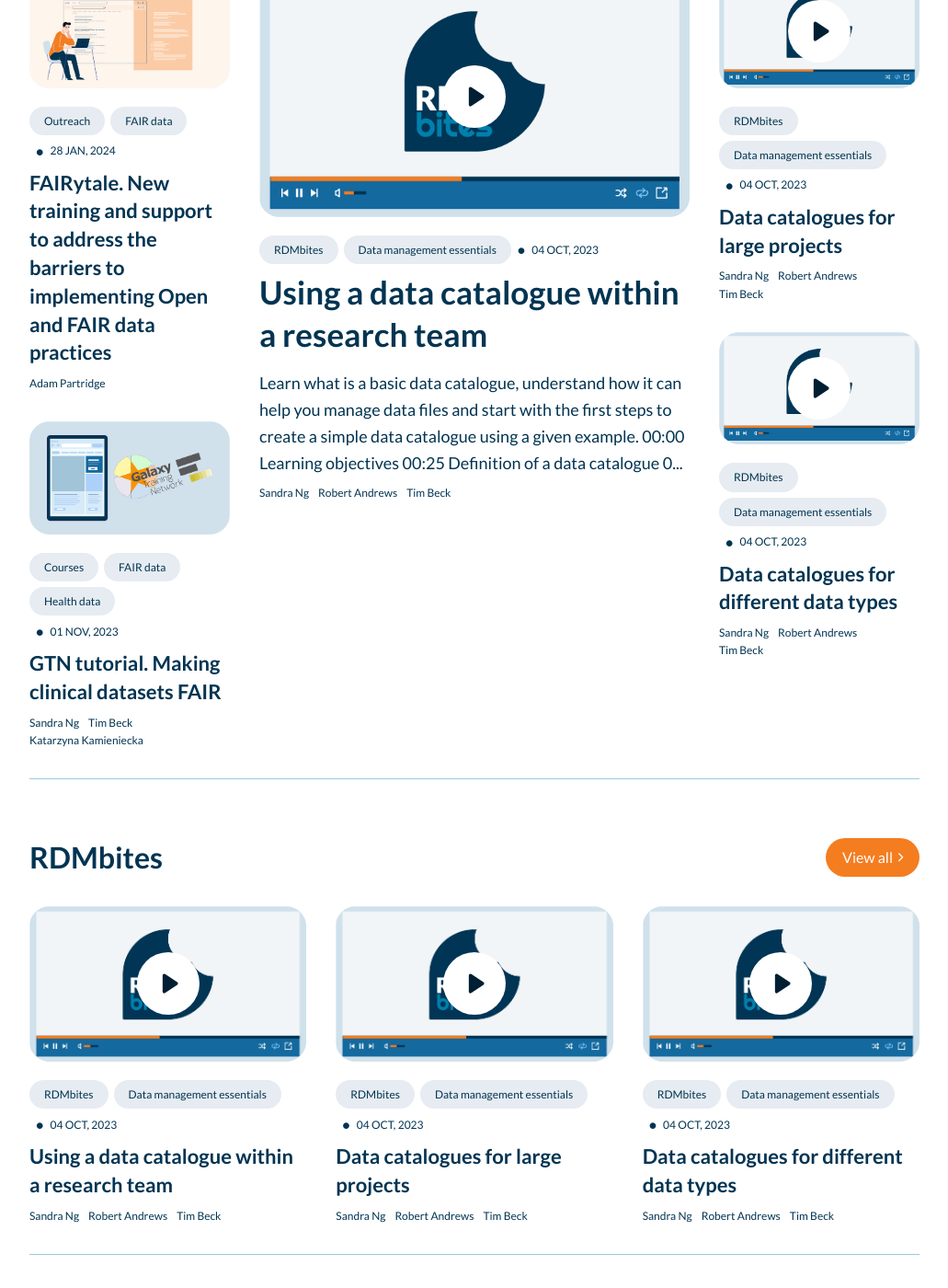
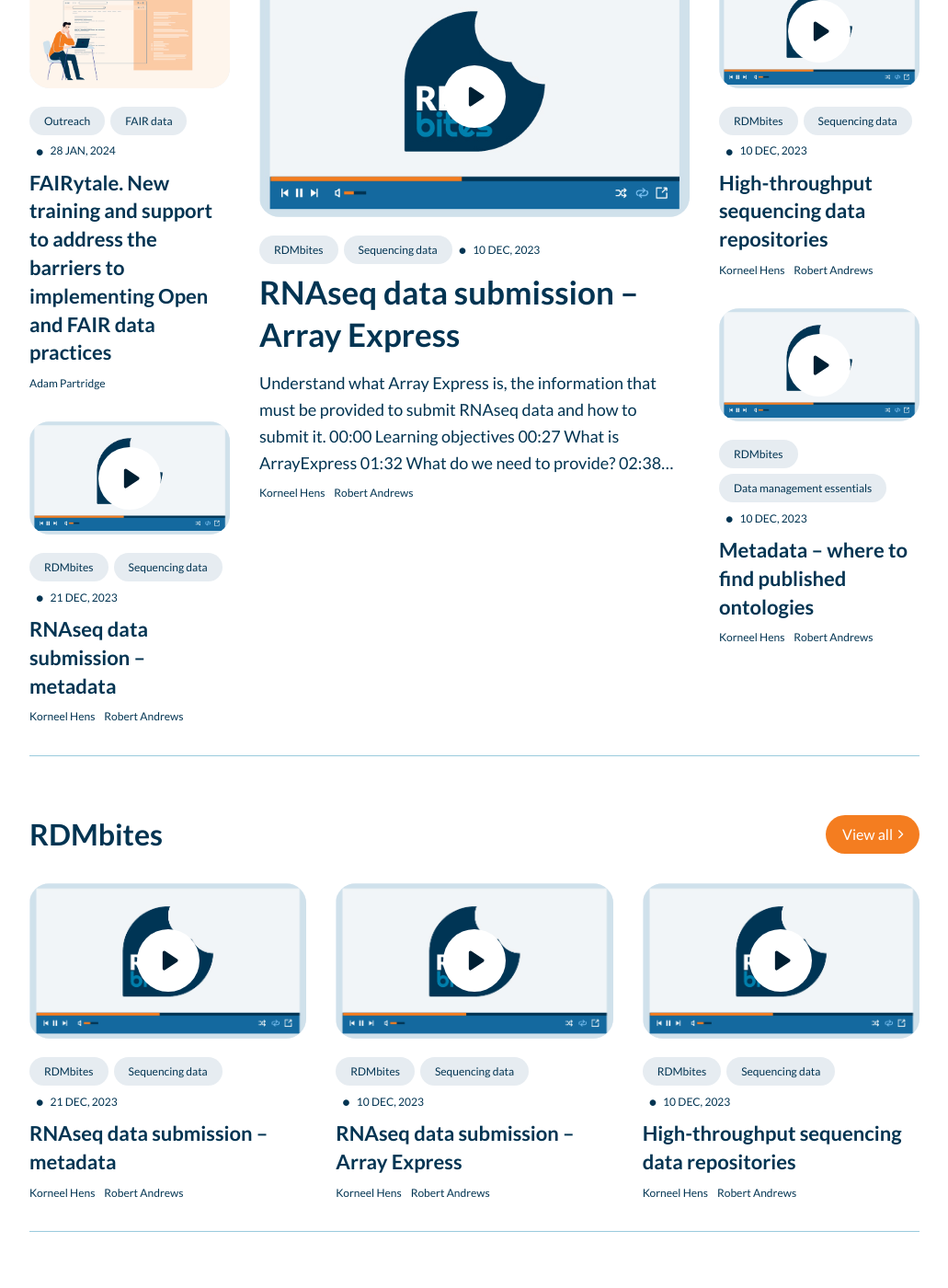
Before and after one commit to elixir-uk/fellowship, a Jekyll site: the page built from index.html, in a window 1280 px wide and 1400 px high, scrolled down 608 px. Shown: the whole window at 92% size, without its empty margins (124-1155 px from the left). Built offline with Jekyll 4.4.1, drawn with Linux system fonts in a browser that asks for light colours; nearby versions of some CDN libraries; some of the changed text lies outside the part shown.

Commit message:
add rdmbites

```diff
--- /dev/null
+++ b/_posts/2023-12-10-rdmbites-finding-ontologies.md
@@ -0,0 +1,20 @@
+---
+layout: post
+title: Metadata – where to find published ontologies
+description:
+date: 2023-12-10
+author: [k-hens, r-andrews]
+image: /images/rdmbites.jpg
+video_embed: G2y-f8D-JmM
+tag: [RDMbites, Data management essentials]
+featured: true
+---
+
+What are ontolgies and controlled vocabualries, why use them at all, where to look for ontologies and how to search for them.
+
+- 00:12 Learning objectives
+- 00:31 What are ontologies and controlled vocabularies?
+- 03:14 Why use published ontologies?
+- 03:39 Where to look for ontologies
+- 04:27 How to search for ontologies
+- 07:40 Acknowledgements
--- /dev/null
+++ b/_posts/2023-12-10-rdmbites-high-throughput-sequencing-data-repositories.md
@@ -0,0 +1,20 @@
+---
+layout: post
+title: High-throughput sequencing data repositories
+description:
+date: 2023-12-10
+author: [k-hens, r-andrews]
+image: /images/rdmbites.jpg
+video_embed: ZoU4R3xVn3o
+tag: [RDMbites, Sequencing data]
+featured: true
+---
+
+Discover which High-throughput sequencing (HTS) repositories are there, how are they interconnected and which metadata models are used.
+
+- 00:15 Learning objectives
+- 00:29 Which HTS databases are there?
+- 02:04 How are the HTS repositories interconnected?
+- 03:05 SRA Metadata model
+- 03:57 Metadata models
+- 04:41 Acknowledgements
--- /dev/null
+++ b/_posts/2023-12-10-rdmbites-rna-sequence-submission-array-express.md
@@ -0,0 +1,21 @@
+---
+layout: post
+title: RNAseq data submission – Array Express
+description:
+date: 2023-12-10
+author: [k-hens, r-andrews]
+image: /images/rdmbites.jpg
+video_embed: e2BleAU-2Ys
+tag: [RDMbites, Sequencing data]
+featured: true
+---
+
+Understand what Array Express is, the information that must be provided to submit RNAseq data and how to submit it.
+
+
+- 00:00 Learning objectives
+- 00:27 What is ArrayExpress
+- 01:32 What do we need to provide?
+- 02:38 Which files do we need to provide?
+- 03:07 Submitting RNAseq data via ArrayExpress
+- 07:34 Acknowledgements
--- /dev/null
+++ b/_posts/2023-12-21-rdmbites-rnaseq-data-submission-metadata.md
@@ -0,0 +1,18 @@
+---
+layout: post
+title: RNAseq data submission – metadata
+description:
+date: 2023-12-21
+author: [k-hens, r-andrews]
+image: /images/rdmbites.jpg
+video_embed: ixNGHeMhS0c
+tag: [RDMbites, Sequencing data]
+featured: true
+---
+
+Discover the information that needs to be provided for your RNAseq data submission, what is MIAME and MINSEQE.
+
+- 00:16 Learning objectives
+- 00:28 What information do we need to provide?
+- 05:35 Conclusion
+- 06:07 Acknowledgements
```
Also changed, not shown: _posts/2023-07-26-fairsharing-infographic-adam.md (+2 -2 lines), _posts/2023-12-09-rdmbites-analysis-organisation.md (added, +21 -0 lines), _posts/2023-12-09-rdmbites-making-code-available-in-a-repository.md (added, +20 -0 lines), _posts/2023-12-09-rdmbites-notebooks.md (added, +20 -0 lines), _posts/2023-12-09-rdmbites-package-and-environment-management-systems.md (added, +19 -0 lines), _posts/2024-01-10-rdmbites-where-can-i-find-templates-for-writing-dmps.md (added, +21 -0 lines).
